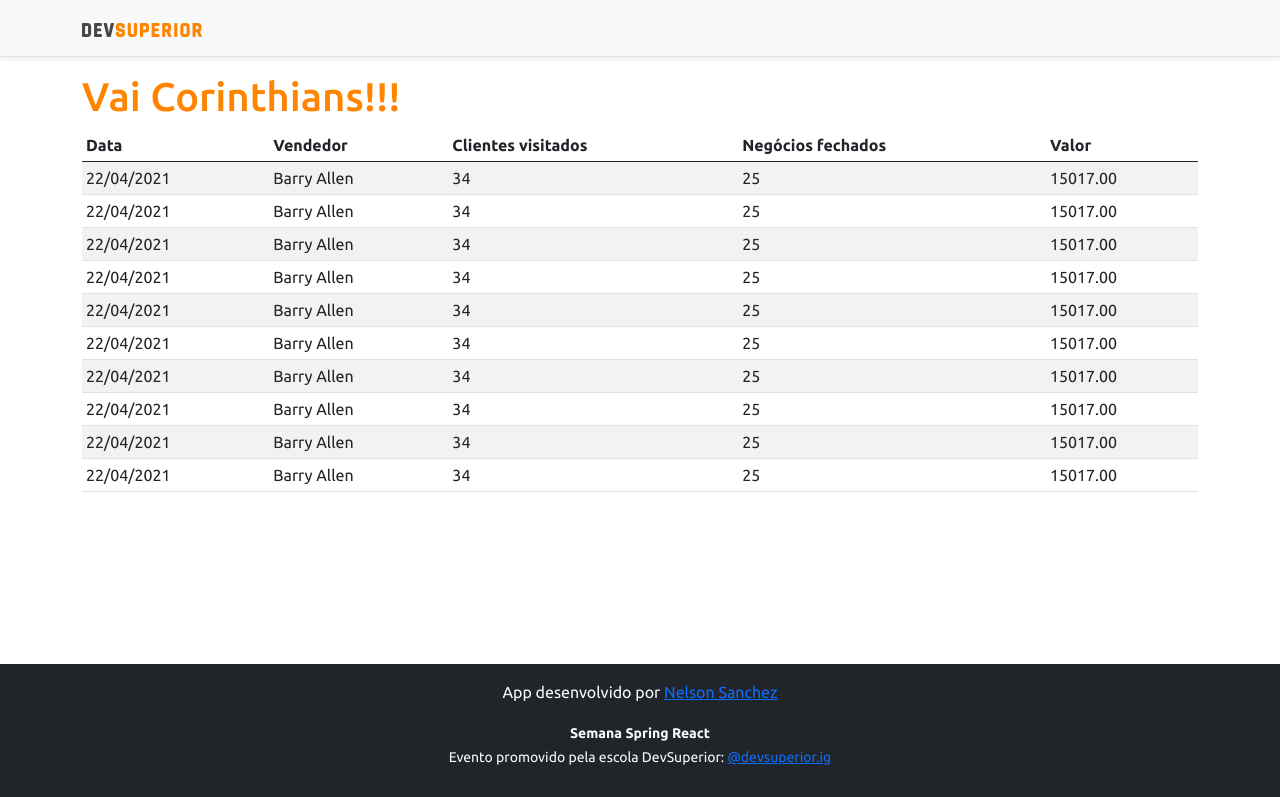
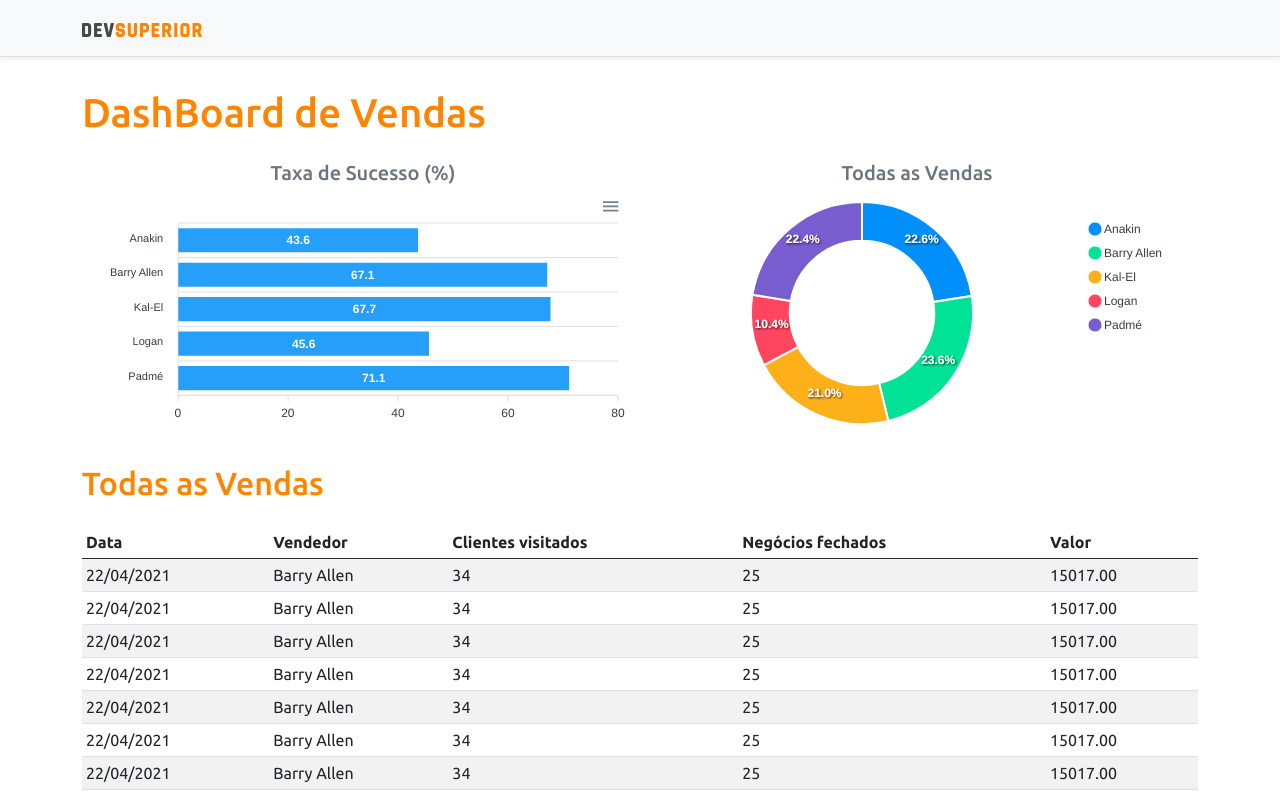
Before and after one commit to NSanchez1310/projeto-sds3, a React (Create React App) app in the folder frontend/: page / in a window 1280 px wide. Shown: the top 797 px of the page. Built offline with nearby package versions, Linux system fonts and the light colour scheme.

Commit message:
Charts estáticos

```diff
--- a/frontend/package.json
+++ b/frontend/package.json
@@ -10,8 +10,10 @@
     "@types/node": "^12.20.12",
     "@types/react": "^17.0.5",
     "@types/react-dom": "^17.0.3",
+    "apexcharts": "^3.26.1",
     "bootstrap": "^5.0.0",
     "react": "^17.0.2",
+    "react-apexcharts": "^1.3.9",
     "react-dom": "^17.0.2",
     "react-scripts": "4.0.3",
     "typescript": "^4.2.4",
--- a/frontend/src/App.tsx
+++ b/frontend/src/App.tsx
@@ -1,16 +1,38 @@
 import NavBar from "components/NavBar";
 import Footer from "components/Footer";
 import DataTable from "components/DataTable";
+import BarChart from "components/BarChart";
+import DonutChart from "components/DonutChart";
+
 
 function App() {
   return (
     <>
       < NavBar />
       <div className="container">
-        <h1 className="text-primary">
-          Vai Corinthians!!!
+        <h1 className="text-primary py-3">
+          DashBoard de Vendas
       </h1>
-      < DataTable />
+        <div className="row px-3">
+          <div className="col-sm-6">
+            <h5 className="text-center text-secondary">Taxa de Sucesso (%)</h5>
+            < BarChart />
+          </div>
+          <div className="col-sm-6">
+            <h5 className="text-center text-secondary">Todas as Vendas</h5>
+            < DonutChart />
+          </div>
+
+
+        </div>
+        <div className="py-3">
+          <h2 className="text-primary">
+          Todas as Vendas
+          </h2>
+
+        </div>
+
+        < DataTable />
       </div>
       < Footer />
     </>
--- /dev/null
+++ b/frontend/src/components/BarChart/index.tsx
@@ -0,0 +1,35 @@
+import Chart from 'react-apexcharts';
+const BarChart = () => {
+
+    const options = {
+        plotOptions: {
+            bar: {
+                horizontal: true,
+            }
+        },
+    };
+
+    const mockData = {
+        labels: {
+            categories: ['Anakin', 'Barry Allen', 'Kal-El', 'Logan', 'Padmé']
+        },
+        series: [
+            {
+                name: "% Sucesso",
+                data: [43.6, 67.1, 67.7, 45.6, 71.1]
+            }
+        ]
+    };
+
+    return (
+
+        <Chart
+            options={{...options, xaxis: mockData.labels}}
+            series={mockData.series}
+            type="bar"
+            height="240"
+        />
+    );
+}
+
+export default BarChart;
--- /dev/null
+++ b/frontend/src/components/DonutChart/index.tsx
@@ -0,0 +1,26 @@
+import Chart from 'react-apexcharts';
+const DonutChart = () => {
+    const mockData = {
+        series: [477138, 499928, 444867, 220426, 473088],
+        labels: ['Anakin', 'Barry Allen', 'Kal-El', 'Logan', 'Padmé']
+    }
+
+    const options = {
+        legend: {
+            show: true
+        }
+    }
+
+
+    return (
+
+        <Chart
+            options={{...options, labels: mockData.labels}}
+            series={mockData.series}
+            type="donut"
+            height="240"
+        />
+    );
+}
+
+export default DonutChart;
```
Also changed, not shown: 1 other file (tests, documents, lock files or other folders).
